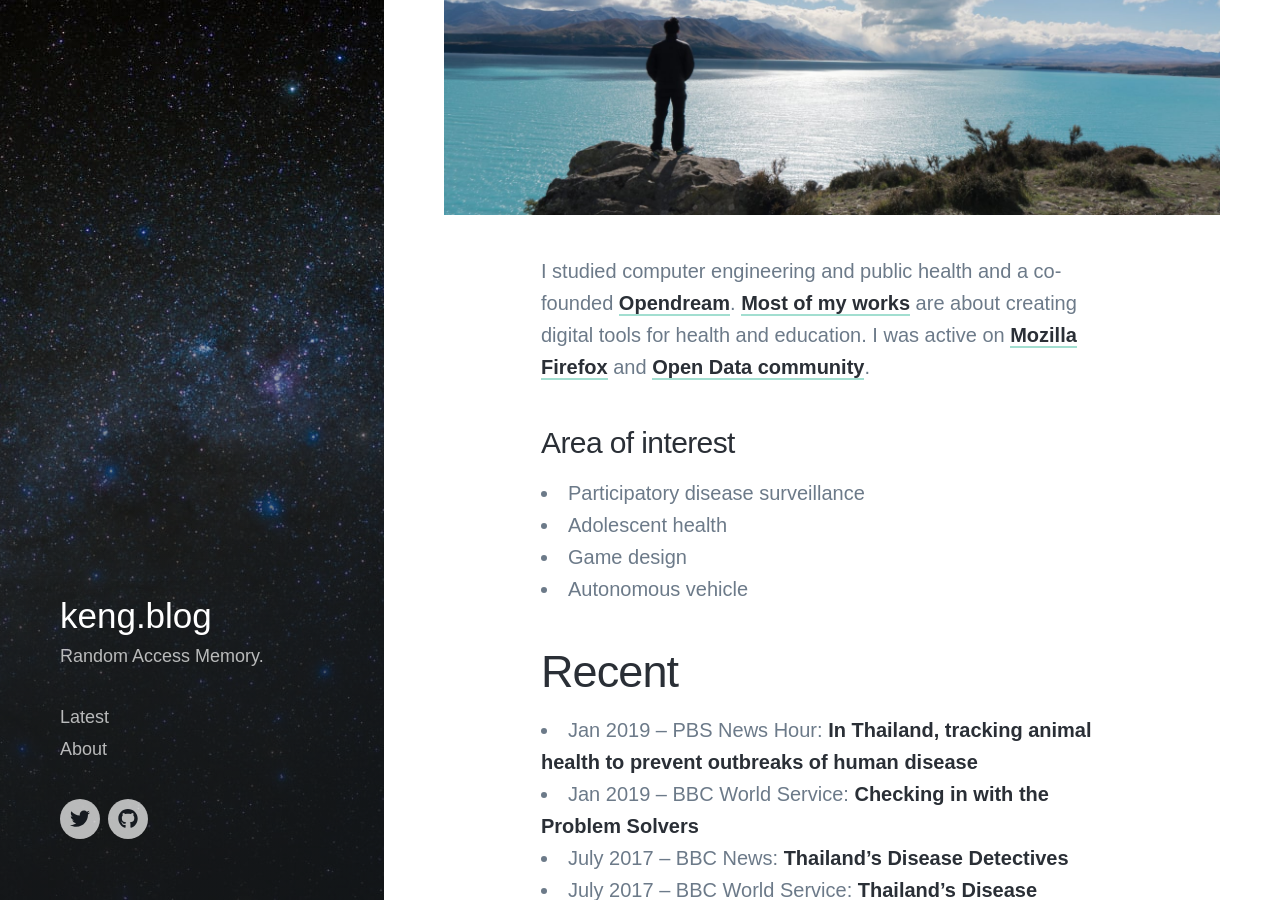
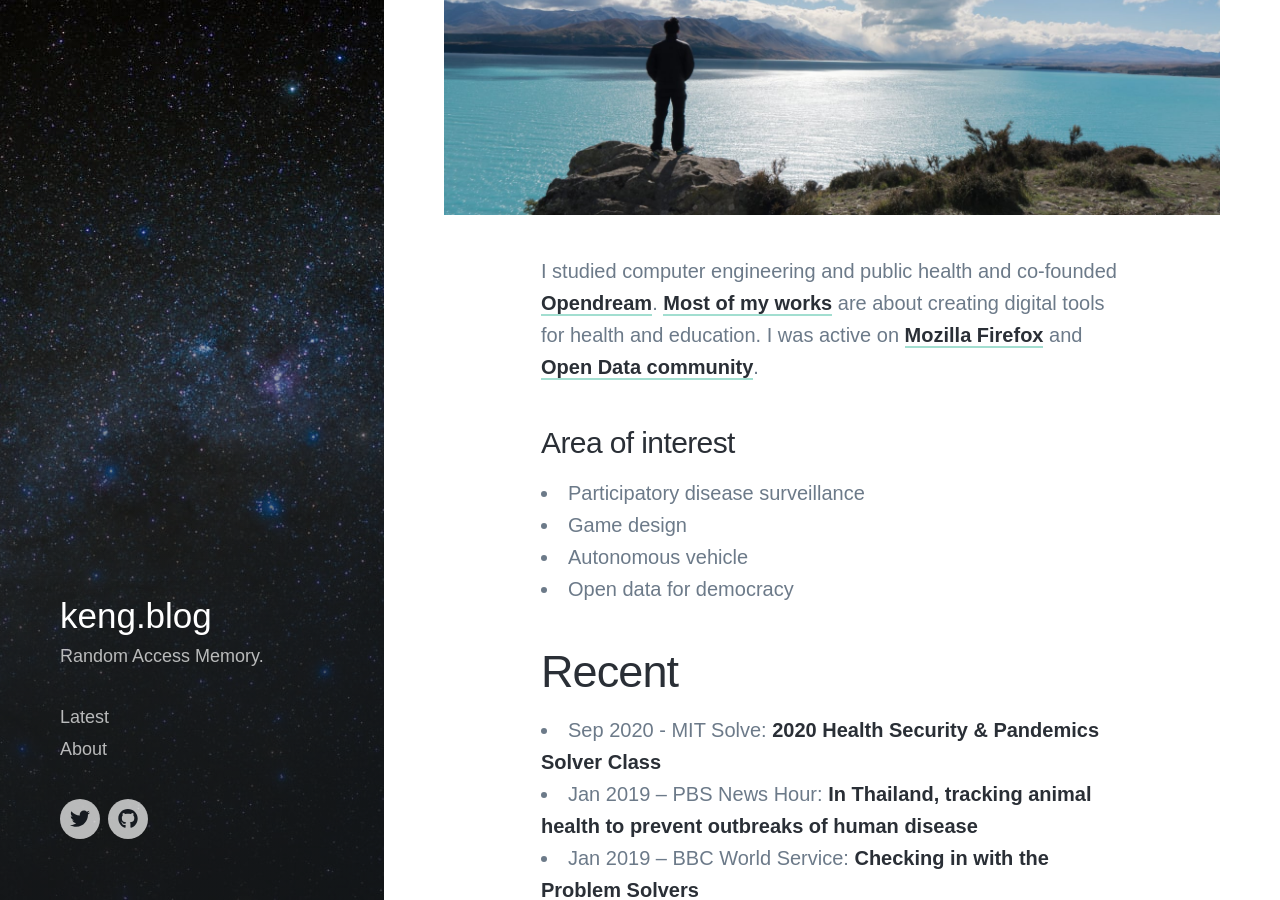
Before and after one commit to kengggg/kengggg.github.io, a Jekyll site: the page built from _pages/about.md, in a window 1280 px wide and 900 px high, scrolled down 374 px. Built offline with Jekyll 4.4.1, drawn with Linux system fonts in a browser that asks for light colours; nearby versions of some CDN libraries; some web fonts are replaced.

Commit message:
update about.md

```diff
--- a/_pages/about.md
+++ b/_pages/about.md
@@ -7,17 +7,18 @@ featured_image: /images/generic/main-cover.jpg
 
 ![](/images/generic/about-image.jpg)
 
-I studied computer engineering and public health and a co-founded [Opendream][1]. [Most of my works][2] are about creating digital tools for health and education. I was active on [Mozilla Firefox][3] and [Open Data community][4].
+I studied computer engineering and public health and co-founded [Opendream][1]. [Most of my works][2] are about creating digital tools for health and education. I was active on [Mozilla Firefox][3] and [Open Data community][4].
 
 ### Area of interest
 
 - Participatory disease surveillance
-- Adolescent health
 - Game design
 - Autonomous vehicle
+- Open data for democracy
 
 ## Recent
 
+- Sep 2020 - MIT Solve: [2020 Health Security & Pandemics Solver Class][14]
 - Jan 2019 – PBS News Hour: [In Thailand, tracking animal health to prevent outbreaks of human disease][8]
 - Jan 2019 – BBC World Service: [Checking in with the Problem Solvers][9]
 - July 2017 – BBC News: [Thailand’s Disease Detectives][10]
```
Also changed, not shown: other parts of _pages/about.md (+1 -0 lines).
